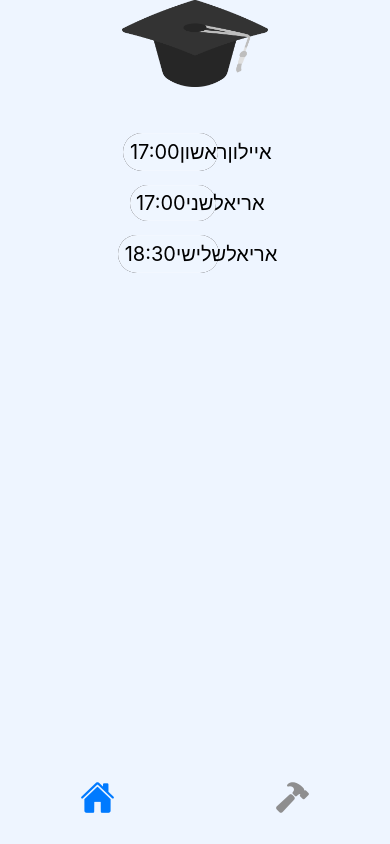
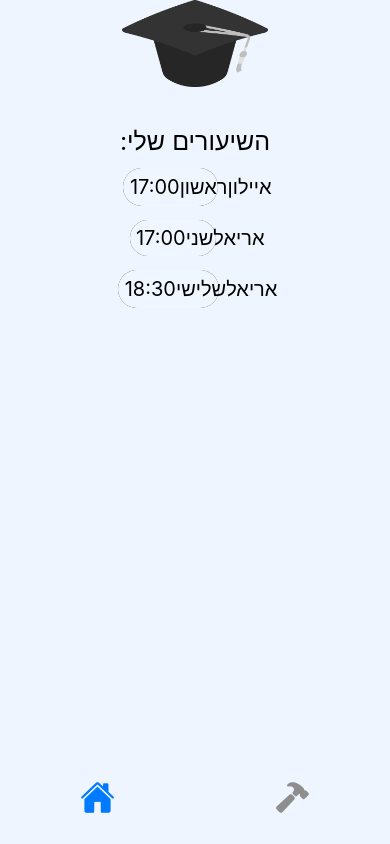
Before and after one commit to NivOzer/English-Tutoring-app, a React Native app: screen /Home in a window 390 px wide. Built offline with nearby package versions, Linux system fonts and the light colour scheme.

Commit message:
Added my lessons label to homescreen

```diff
--- a/components/HomeScreen.tsx
+++ b/components/HomeScreen.tsx
@@ -24,6 +24,7 @@ const HomeScreen = (props: Props) => {
       <Image style={styles.logo} source={logo} resizeMode="contain" />
       <View style={styles.lessonContainer}>
         <ScrollView contentContainerStyle={styles.scrollContent}>
+          <Text style={styles.myLessonsLabel}>השיעורים שלי:</Text>
           {lessonData.map((lesson, index) => (
             <Lesson
               key={index}
@@ -66,4 +67,8 @@ const styles = StyleSheet.create({
     height: "100%",
     alignItems: "center",
   },
+  myLessonsLabel: {
+    fontSize: 25,
+    marginBottom: "3%",
+  },
 });
```
